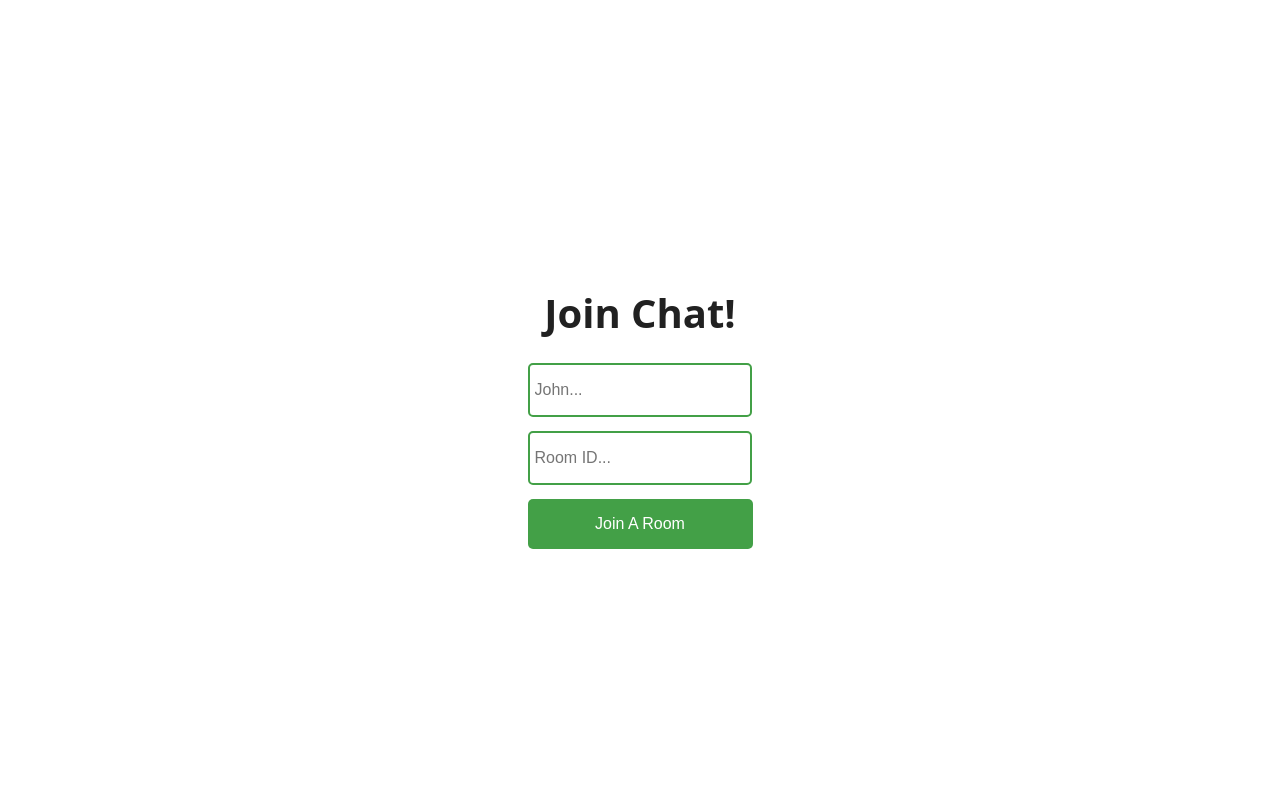
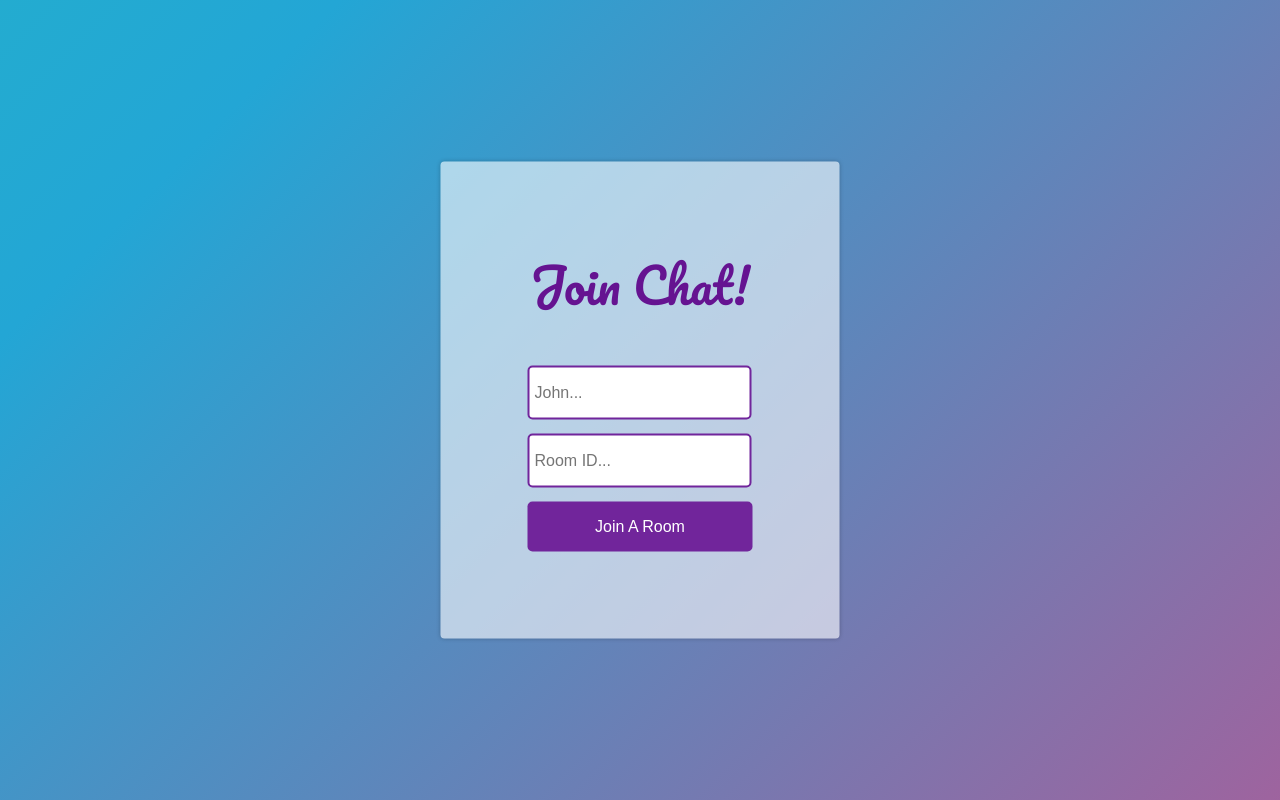
Before and after one commit to nokerenee/client_new, a React (Create React App) app: page / in a window 1280 px wide. Built offline with nearby package versions, Linux system fonts and the light colour scheme; no server answers.

Commit message:
Additional styling for chat app

```diff
--- a/package.json
+++ b/package.json
@@ -3,11 +3,16 @@
   "version": "0.1.0",
   "private": true,
   "dependencies": {
+    "@emotion/react": "^11.11.1",
+    "@emotion/styled": "^11.11.0",
+    "@mui/icons-material": "^5.14.19",
+    "@mui/material": "^5.14.20",
     "@testing-library/jest-dom": "^5.17.0",
     "@testing-library/react": "^13.4.0",
     "@testing-library/user-event": "^13.5.0",
     "react": "^18.2.0",
     "react-dom": "^18.2.0",
+    "react-router-dom": "^6.20.1",
     "react-scripts": "5.0.1",
     "react-scroll-to-bottom": "^4.2.0",
     "socket.io-client": "^4.7.2",
--- a/public/index.html
+++ b/public/index.html
@@ -9,6 +9,9 @@
       content="Web site created using create-react-app"
     />
     <title>React App</title>
+    <link rel="preconnect" href="https://fonts.googleapis.com">
+<link rel="preconnect" href="https://fonts.gstatic.com" crossorigin>
+<link href="https://fonts.googleapis.com/css2?family=Anton&family=Pacifico&family=Poppins:wght@800&family=Roboto:wght@100;500&display=swap" rel="stylesheet">
   </head>
   <body>
     <noscript>You need to enable JavaScript to run this app.</noscript>
--- a/src/App.css
+++ b/src/App.css
@@ -1,12 +1,34 @@
 .App {
   width: 100vw;
   height: 100vh;
-  background: #fff;
   color: #212121;
   font-family: "Open Sans", sans-serif;
   display: grid;
   place-items: center;
+  background: linear-gradient(-45deg, #ee7752, #e73c7e, #23a6d5, #23d5ab);
+  background-size: 400% 400%;
+  animation: gradient 15s ease infinite;
 }
+
+@keyframes gradient {
+  0% {
+    background-position: 0% 50%;
+  }
+  50% {
+    background-position: 100% 50%;
+  }
+  100% {
+    background-position: 0% 50%;
+  }
+}
+
+.chatIcon {
+  color: #71259b;
+  display: block;
+  margin: auto;
+  font-size: 100px!important;
+}
+
 body {
   margin: 0%;
   padding: 0%;
@@ -17,17 +39,31 @@ body {
   display: flex;
   flex-direction: column;
   text-align: center;
+  background-color: rgba(255, 255, 255, 0.6);
+  border-radius: 0.25em;
+  box-shadow: 0 0 0.25em rgba(0, 0, 0, 0.25);
+  box-sizing: border-box;
+  left: 50%;
+  padding: 10vmin;
+  position: fixed;
+  top: 50%;
+  transform: translate(-50%, -50%);
 }
 
 .joinChatContainer h3 {
-  font-size: 2.5rem;
-  margin-bottom: 1rem;
+  font-family: 'Pacifico', cursive;
+  font-size: 3rem;
+  font-weight:100;
+  margin: 0;
+  padding-bottom: 2rem;
+  color:#651391;
 }
+
 .joinChatContainer input {
   width: 210px;
   height: 40px;
   margin: 7px;
-  border: 2px solid #43a047;
+  border: 2px solid #71259b;
   border-radius: 5px;
   padding: 5px;
   font-size: 16px;
@@ -41,18 +77,17 @@ body {
   border-radius: 5px;
   padding: 5px;
   font-size: 16px;
-  background: #43a047;
-  color: #fff;
+  background: #71259b;
+  color: #ffffff;
   cursor: pointer;
 }
 
 .joinChatContainer button:hover {
-  background: #2e7d32;
+  background: #3a2677;
 }
 
 .chat-window {
   width: 300px;
-  height: 420px;
 }
 
 .chat-window p {
@@ -60,7 +95,9 @@ body {
 }
 .chat-window .chat-header {
   height: 45px;
-  border-radius: 6px;
+  width: 450px;
+  border-top-left-radius: 80px 80px;
+  border-top-right-radius: 80px 80px;
   background: #263238;
   position: relative;
   cursor: pointer;
@@ -74,7 +111,8 @@ body {
 }
 
 .chat-window .chat-body {
-  height: calc(450px - (45px + 70px));
+  height: 550px;
+  width: 448px;
   border: 1px solid #263238;
   background: #fff;
 
@@ -156,6 +194,7 @@ body {
   border: 1px solid #263238;
   border-top: none;
   display: flex;
+  width: 448px;
 }
 
 .chat-window .chat-footer input {
@@ -181,6 +220,7 @@ body {
   outline: none;
   font-size: 25px;
   color: lightgray;
+  background-color: #71259b;
 }
 
 .chat-window .chat-footer button:hover {
--- a/src/components/ChatFooter.js
+++ b/src/components/ChatFooter.js
@@ -6,11 +6,11 @@ const ChatFooter = ({ currentMessage, setCurrentMessage, sendMessage }) => {
       <input
         type="text"
         value={currentMessage}
-        placeholder="Hey YOU..."
+        placeholder="Message..."
         onChange={(event) => {
           setCurrentMessage(event.target.value);
         }}
-        onKeyPress={(event) => {
+        onKeyDown={(event) => {
           event.key === "Enter" && sendMessage();
         }}
       />
--- a/src/components/ChatHeader.js
+++ b/src/components/ChatHeader.js
@@ -3,7 +3,7 @@ import React from "react";
 const ChatHeader = ({room}) => {
     return (
         <div className="chat-header">
-            <p>Live Chat! {room.name}</p>
+            <p>Chatroom: {room.name}</p>
         </div>
     );
 }
```
Also changed, not shown: 1 other file (tests, documents, lock files or other folders).
